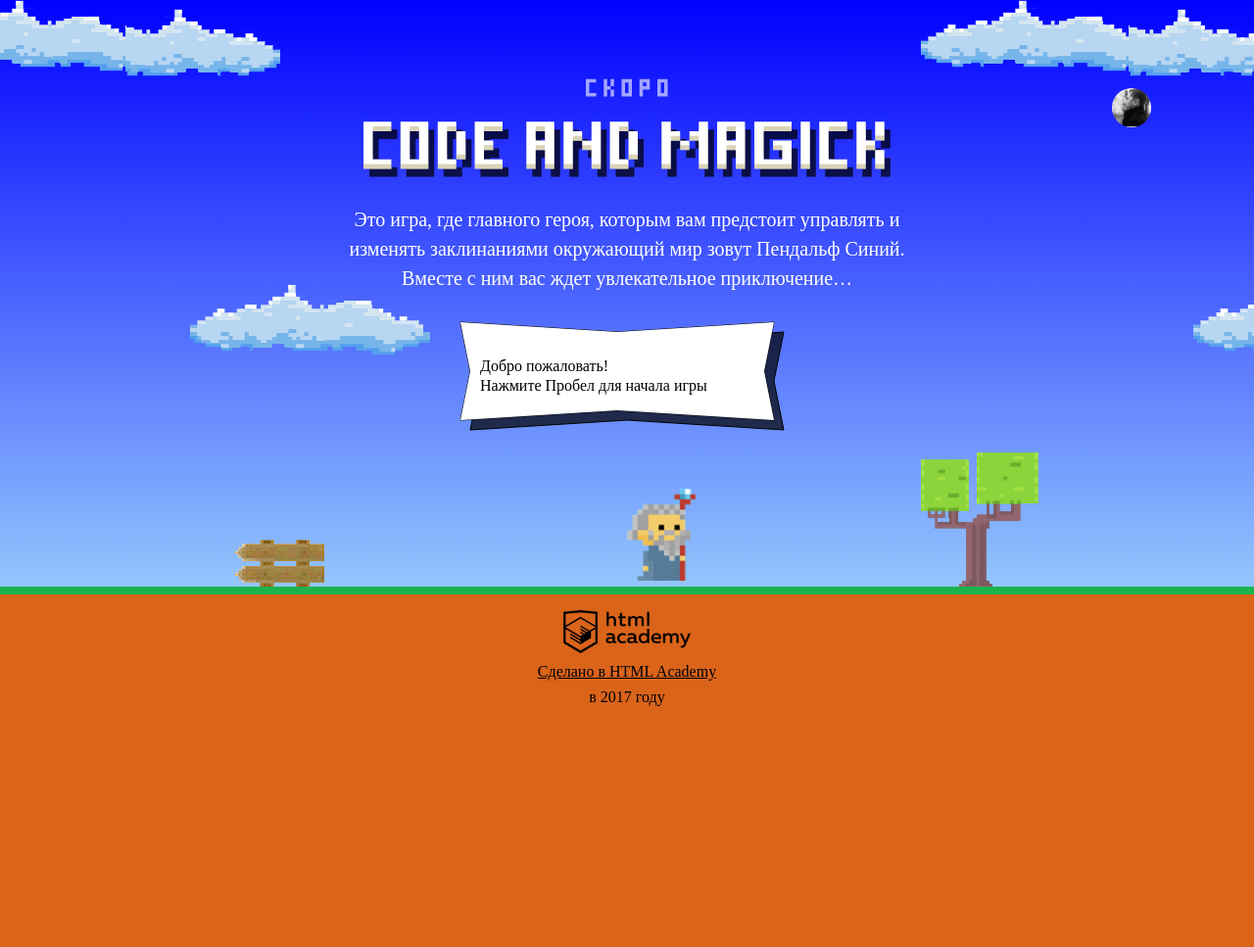
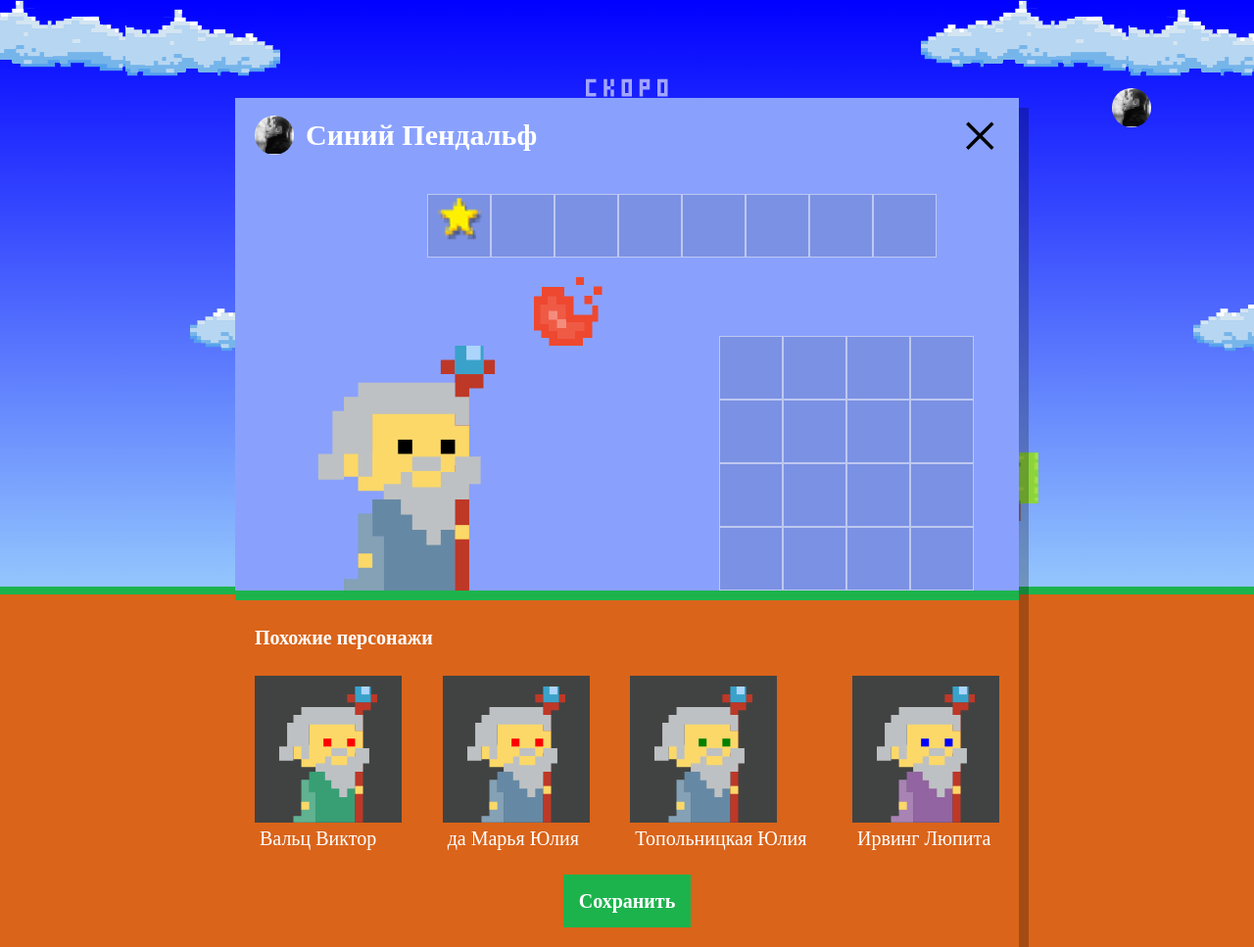
Before and after one commit to DivoDivnoe/272803-code-and-magick, a website: page index.html in a window 1280 px wide. Shown: the whole page at 98% size. Before the commit the page ends 800 px from the top, so only its background shows below. Drawn offline with Linux system fonts and the light colour scheme; a web font is replaced by a local one.

Commit message:
Вставил index и пытаюсь задобрить тревиса

```diff
--- a/index.html
+++ b/index.html
@@ -186,6 +186,7 @@
   };
 </script>
 <script src="js/stat.js"></script>
+<script src="js/setup.js"></script>
 <script src="js/game.js"></script>
 </body>
 </html>
--- a/js/setup.js
+++ b/js/setup.js
@@ -15,7 +15,7 @@ var chooseRandomItem = function (array) {
   return array[Math.floor(Math.random() * array.length)];
 };
 var generateName = function (names, surnames) {
-  return (Math.random() >= 0.5 ? chooseRandomItem(names) + ' ' + chooseRandomItem(surnames): chooseRandomItem(surnames) + ' ' + chooseRandomItem(names));
+  return (Math.random() >= 0.5 ? chooseRandomItem(names) + ' ' + chooseRandomItem(surnames) : chooseRandomItem(surnames) + ' ' + chooseRandomItem(names));
 };
 
 var wizards = [
@@ -51,10 +51,10 @@ var renderWizard = function (wizard) {
   return wizardElement;
 };
 
-var fillSimilarList = function (wizards) {
+var fillSimilarList = function (items) {
   var fragment = document.createDocumentFragment();
-  for (var i = 0; i < wizards.length; i++) {
-    fragment.appendChild(renderWizard(wizards[i]));
+  for (var i = 0; i < items.length; i++) {
+    fragment.appendChild(renderWizard(items[i]));
   }
   similarListElement.appendChild(fragment);
 };
```
